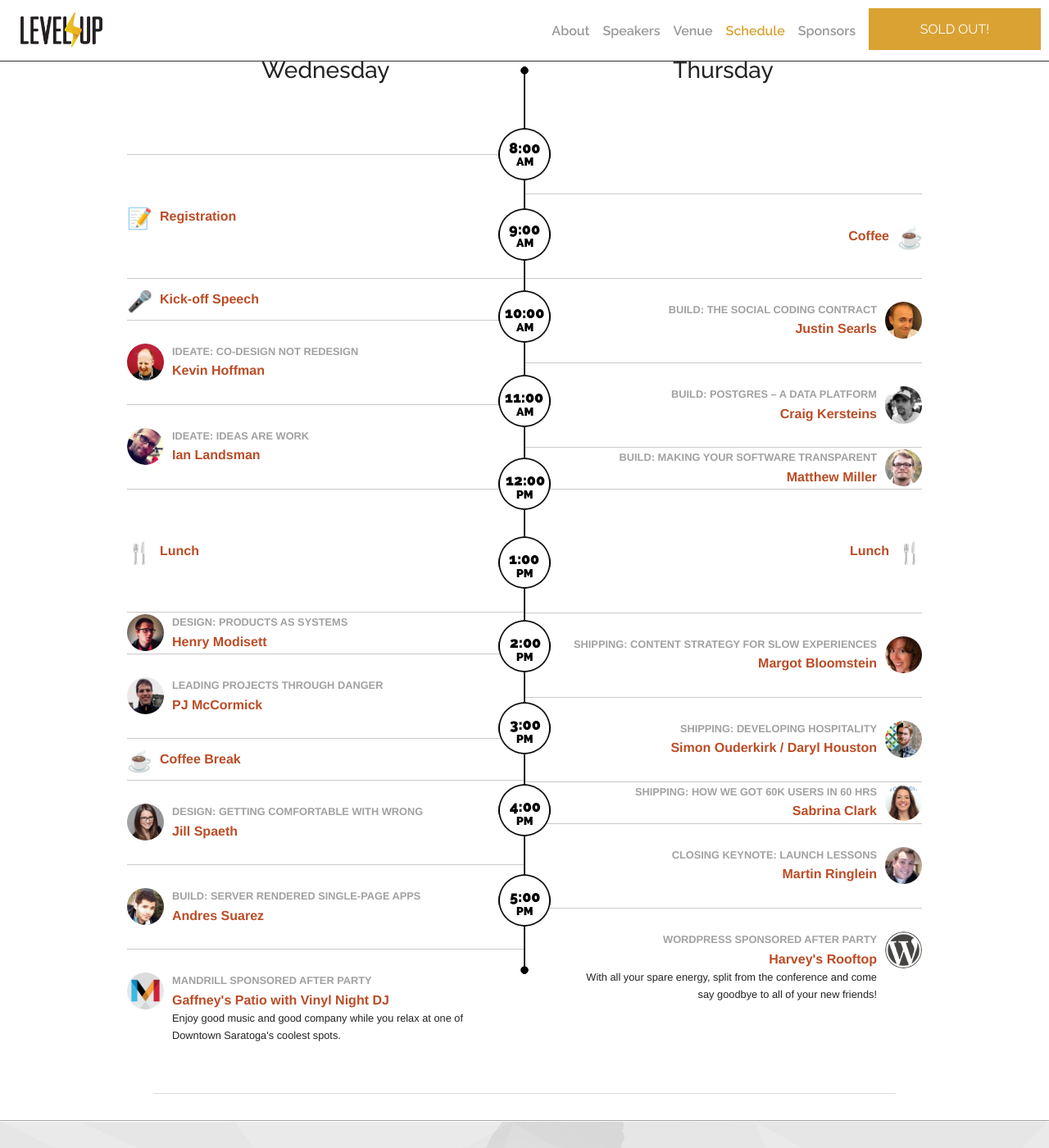
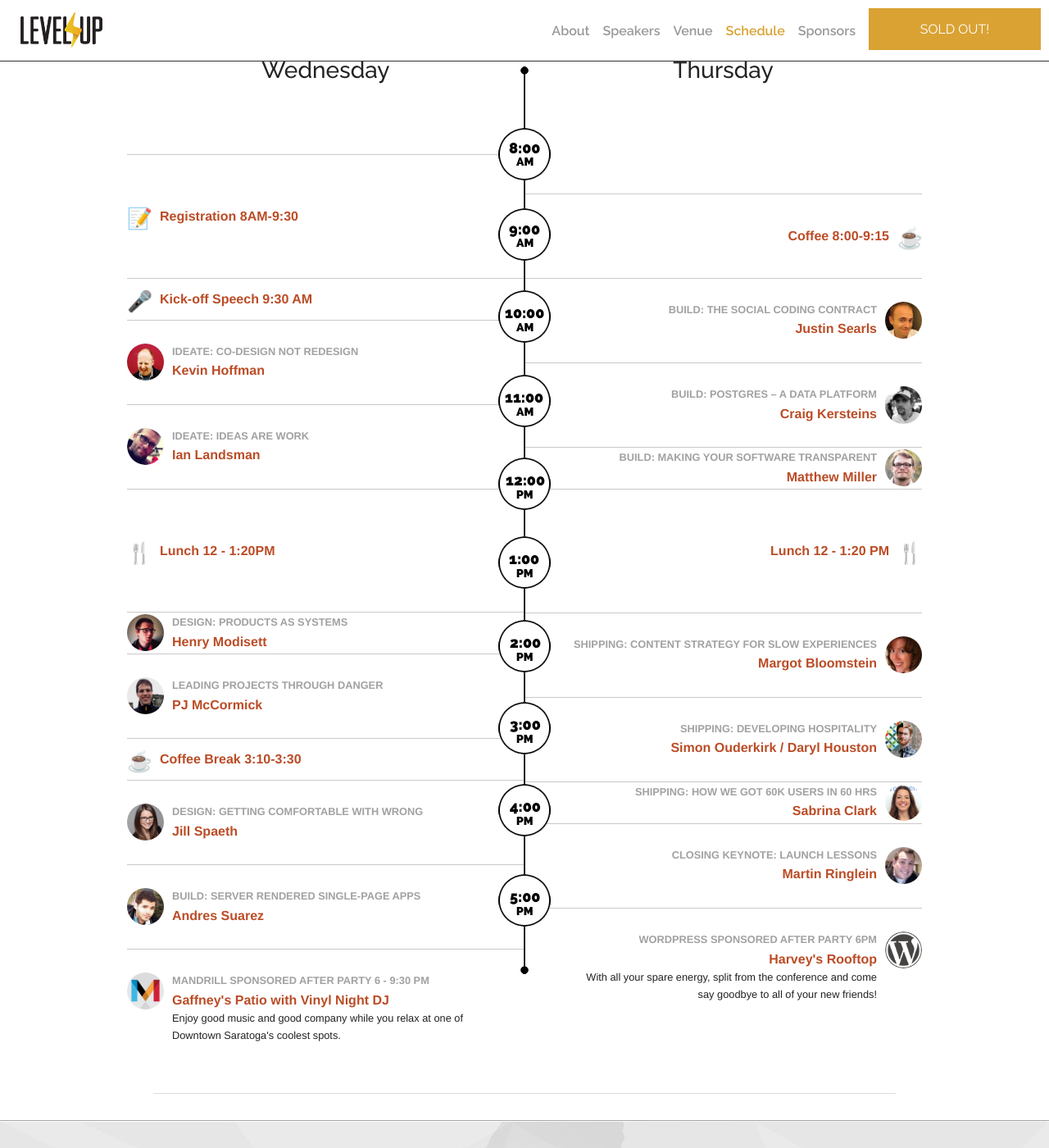
Before and after one commit to madglory/level-up, a Jekyll site: the page built from index.html, in a window 1280 px wide and 1400 px high, scrolled down 5914 px. Shown: the whole window at 82% size. Built offline with Jekyll 4.4.1, drawn with Linux system fonts in a browser that asks for light colours; emoji names are drawn with the system emoji font; comment, search, counter and statistics services are not loaded.

Commit message:
Adds times

```diff
--- a/_data/schedule.yaml
+++ b/_data/schedule.yaml
@@ -1,10 +1,10 @@
 wednesday:
-  - title: Registration
+  - title: Registration 8AM-9:30
     time: 8am
     length: 90
     description:
     image: http://cdn.jsdelivr.net/emojione/assets/png/1F4DD.png
-  - title: Kick-off Speech
+  - title: Kick-off Speech 9:30 AM
     section:
     time: 930am
     length: 30
@@ -22,7 +22,7 @@
     length: 60
     description:
     image: /img/ian-landsman.png
-  - title: Lunch
+  - title: Lunch 12 - 1:20PM
     section:
     time: 12pm
     length: 90
@@ -40,7 +40,7 @@
     length: 60
     description:
     image: /img/pj-mccormick.jpg
-  - title: Coffee Break
+  - title: Coffee Break 3:10-3:30
     section:
     time: 3pm
     length: 30
@@ -59,13 +59,13 @@
     description:
     image: /img/andres-suarez.jpg
   - title: "Gaffney's Patio with Vinyl Night DJ"
-    section: Mandrill Sponsored After Party
+    section: Mandrill Sponsored After Party 6 - 9:30 PM
     time: 530pm
     length: 60
     description: Enjoy good music and good company while you relax at one of Downtown Saratoga's coolest spots.
     image: /img/mandrill-avatar.png
 thursday:
-  - title: Coffee
+  - title: Coffee 8:00-9:15
     section:
     time: 830am
     length: 60
@@ -89,7 +89,7 @@
     length: 30
     description:
     image: /img/matthew-miller.jpg
-  - title: Lunch
+  - title: Lunch 12 - 1:20 PM
     section:
     time: 12pm
     length: 90
@@ -120,7 +120,7 @@
     description:
     image: /img/martin-ringlein.jpg
   - title: "Harvey's Rooftop"
-    section: WordPress Sponsored After Party
+    section: WordPress Sponsored After Party 6PM
     time: 5pm
     length: 60
     description: With all your spare energy, split from the conference and come say goodbye to all of your new friends!
```
